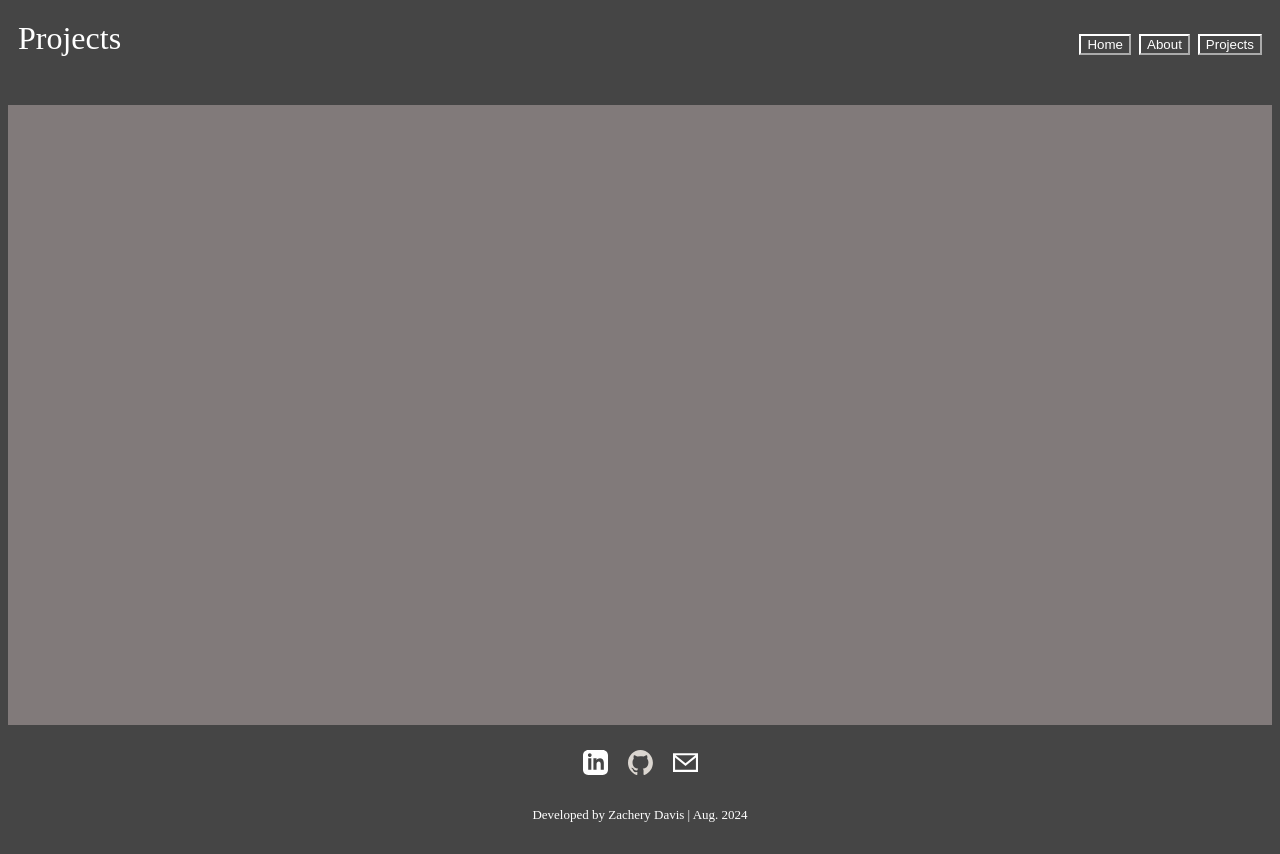
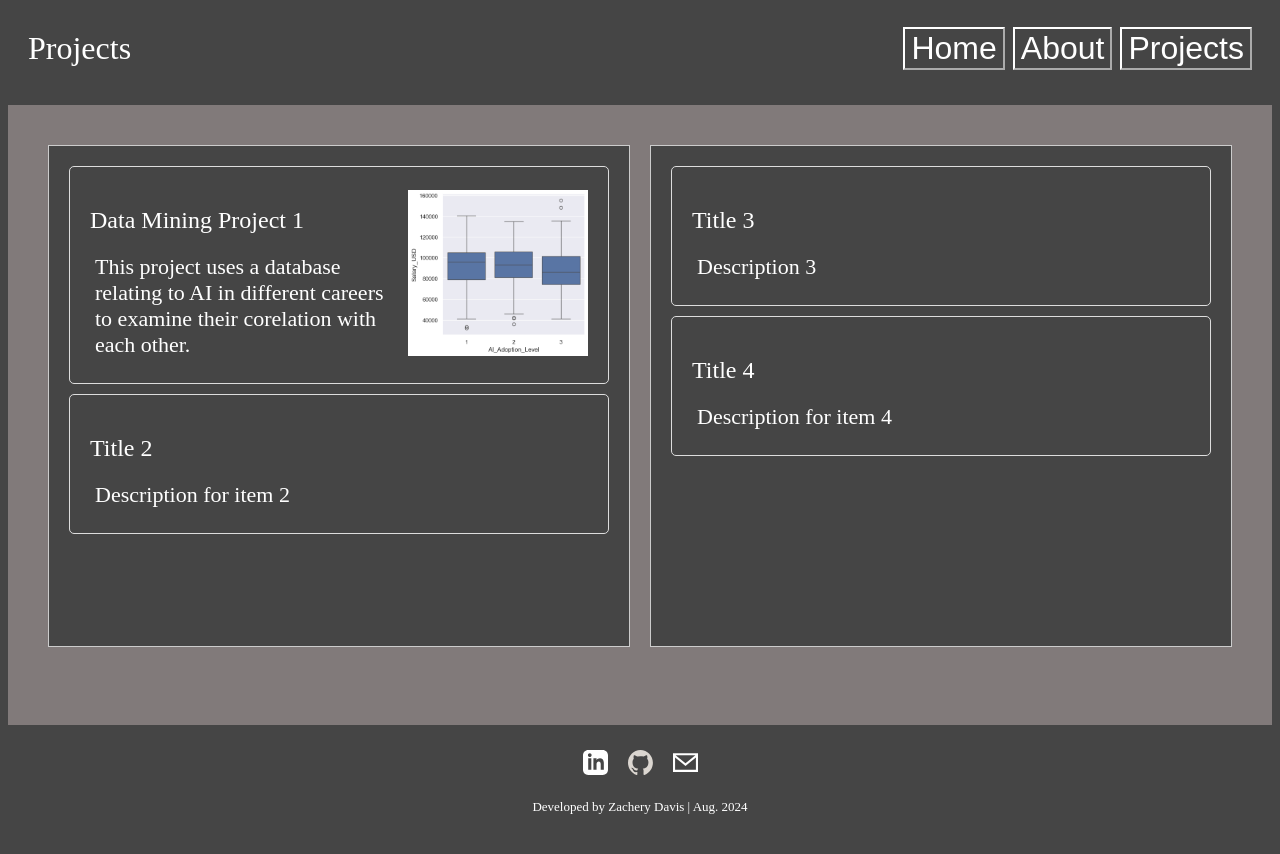
Before and after one commit to Zachery-Davis/Zachery-Davis.github.io, a plain HTML site: page projects.html in a window 1280 px wide. Drawn offline with Linux system fonts and the light colour scheme.

Commit message:
Project layout
+data mining project
+about description

```diff
--- a/projects.html
+++ b/projects.html
@@ -13,17 +13,58 @@
         <div class="wrapper">
             <h1>Projects</h1>
             <ul class="right">
-                <a href="index.html" class="nav"><button type="button">Home</button></a>
-                <a href="about.html" class="nav"><button type="button">About</button></a>
-                <a href="projects.html" class="nav"><button type="button">Projects</button></a>
+                <a href="index.html" class="nav"><button type="button" class="nav">Home</button></a>
+                <a href="about.html" class="nav"><button type="button" class="nav">About</button></a>
+                <a href="projects.html" class="nav"><button type="button" class="nav">Projects</button></a>
             </ul>
         </div>
         <br>
     </header>
 
     <main>
-        <div>
-
+        <div style="display: flex;">
+            <div class="scroll-container">
+                <div class="item">
+                    <div>
+                        <a href="https://docs.google.com/document/d/1EeCcMnh9xhxmtK7PVgnMxlOlS1JBlqdJY8ClpLqP42M/edit?usp=sharing" target="_blank" rel="noreferrer">
+                            <h2>Data Mining Project 1</h2></a>
+                        <p>This project uses a database relating to AI in different careers to examine their corelation with each other.</p>
+                    </div>
+                    <div class="right">
+                        <img src="images/project1-visualization.png" alt="Image 1" style="width: 10lh;">
+                    </div>
+                </div>
+                <div class="item">
+                    <div>
+                        <a href="" target="_blank" rel="noreferrer"><h2>Title 2</h2></a>
+                        <p>Description for item 2</p>
+                    </div>
+                    <div class="right">
+                        <!-- <img src="" alt="Image 2"> -->
+                    </div>
+                </div>
+            </div>
+            <div class="scroll-container">
+                <div class="item">
+                    <div>
+                        <a href="" target="_blank" rel="noreferrer">
+                            <h2>Title 3</h2></a>
+                        <p>Description 3</p>
+                    </div>
+                    <div class="right">
+                        <!-- <img src="" alt="Image 3"> -->
+                    </div>
+                </div>
+                <div class="item">
+                    <div>
+                        <a href="" target="_blank" rel="noreferrer"><h2>Title 4</h2></a>
+                        <p>Description for item 4</p>
+                    </div>
+                    <div class="right">
+                        <!-- <img src="" alt="Image 4"> -->
+                    </div>
+                </div>
+            </div>
         </div>
     </main>
 
--- a/stylesheet.css
+++ b/stylesheet.css
@@ -47,9 +47,18 @@ h2 {
     font-weight: 400;
 }
 
+p {
+    font-size: 22px;
+    margin: 5px;
+}
+
 a[href] {
     color: var(--white);
     text-decoration: none;
+}
+
+a[href]:hover {
+    text-decoration: underline;
 }
 
 button {
@@ -62,7 +71,6 @@ button {
 button:hover {
     filter: invert();
     background-color: rgb(0, 0, 0);
-    transform: scale(1.1);
 }
 
 button.nav {
@@ -79,6 +87,29 @@ section {
 
 .dev {
     font-size: small;
+}
+
+.scroll-container {
+    width: 50%;
+    height: 60vh;
+    overflow-y: auto;
+    border: 1px solid #ccc;
+    padding: 10px;
+    margin: 10px;
+    align-items: center;
+    justify-content: center;
+    background-color: var(--secondary-background);
+}
+
+.item {
+    display: flex;
+    justify-content: center;
+    align-items: center;
+    height: auto;
+    padding: 20px;
+    border-radius: 5px;
+    border: 1px solid #ddd;
+    margin: 10px;
 }
 
 .icons {
@@ -102,7 +133,7 @@ section {
     justify-content: center;
     align-items: center;
     height: 5vh;
-    padding: 10px;
+    padding: 20px 20px 0px 20px;
 }
 
 .right {
```
Also changed, not shown: about.html (+14 -1 lines), index.html (+4 -4 lines), images/project1-visualization.png (added).
